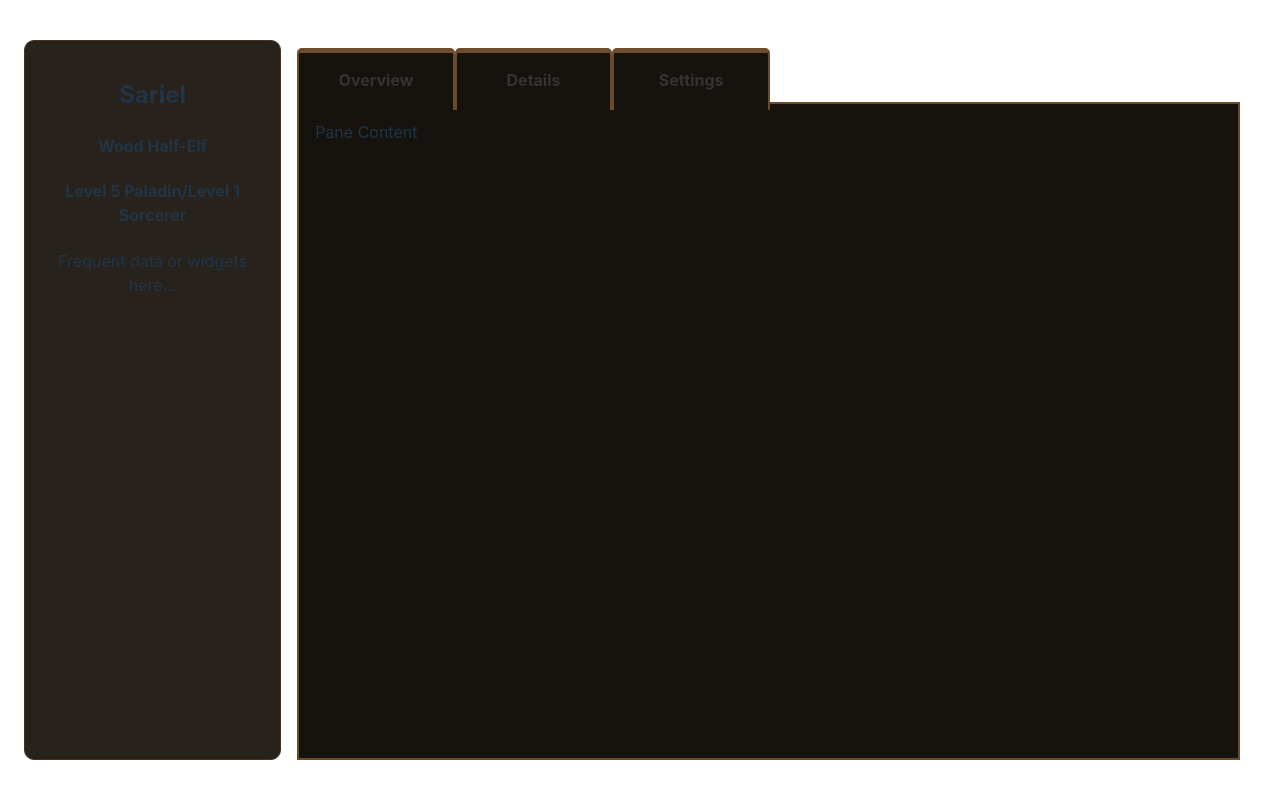
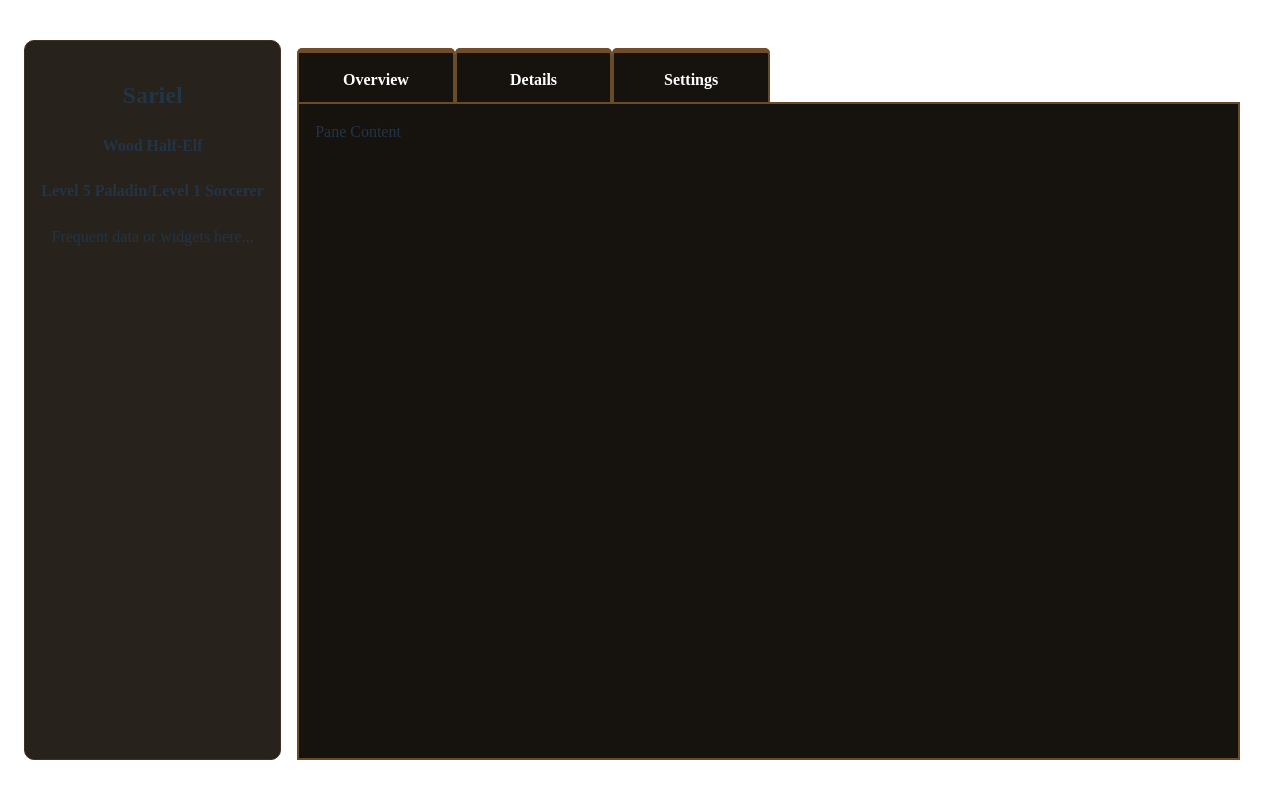
Before and after one commit to Mystichunterz/Digital_DND_Table, a React (Vite) app: page / in a window 1280 px wide. Built offline with nearby package versions, Linux system fonts and the light colour scheme.

Commit message:
fix(navbar): Fix an issue with incorrect z-index

```diff
--- a/src/index.css
+++ b/src/index.css
@@ -1,7 +1,7 @@
 /* src > index.css */
 
 :root {
-  font-family: Inter, system-ui, Avenir, Helvetica, Arial, sans-serif;
+  font-family: 'Aldine 721bt', serif;
   line-height: 1.5;
   font-weight: 400;
 
--- a/src/styles/layout/layout.scss
+++ b/src/styles/layout/layout.scss
@@ -40,6 +40,7 @@
                     padding: 1rem;
                     flex: 1;
                     overflow-y: auto;
+                    z-index: 2;
                 }
             }
         }
--- a/src/styles/layout/tab-navigation.scss
+++ b/src/styles/layout/tab-navigation.scss
@@ -23,7 +23,7 @@
 
     font-weight: bold;
     font-size: 1rem;
-    color: #333;
+    color: #ffffff;
     text-align: center;
 
     cursor: pointer;
@@ -38,7 +38,7 @@
     &.active {
         transform: translateY(0);
         background-color: #094963;
-        z-index: 2;
+        z-index: 3;
     }
 
     &::before {
```
